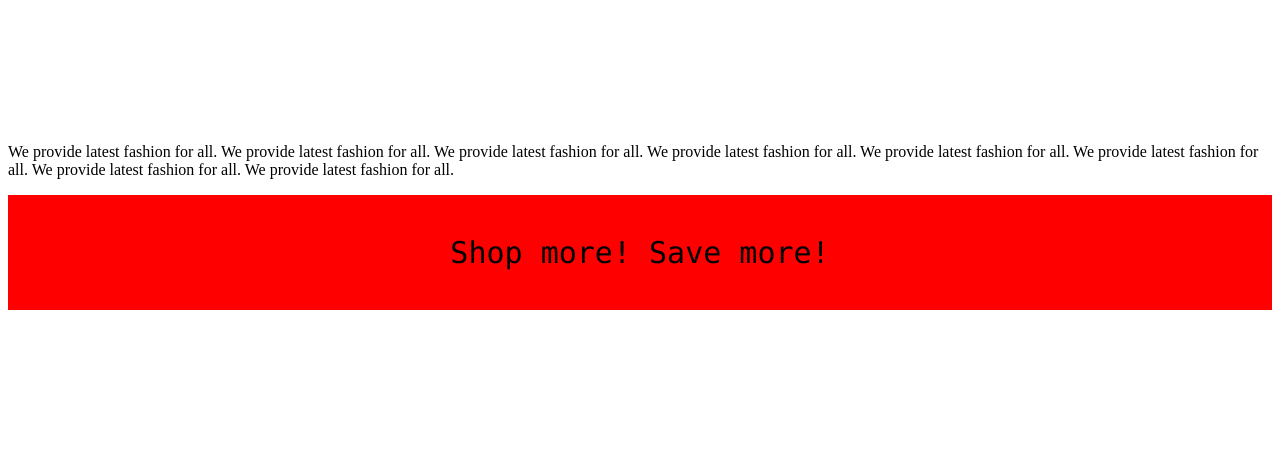
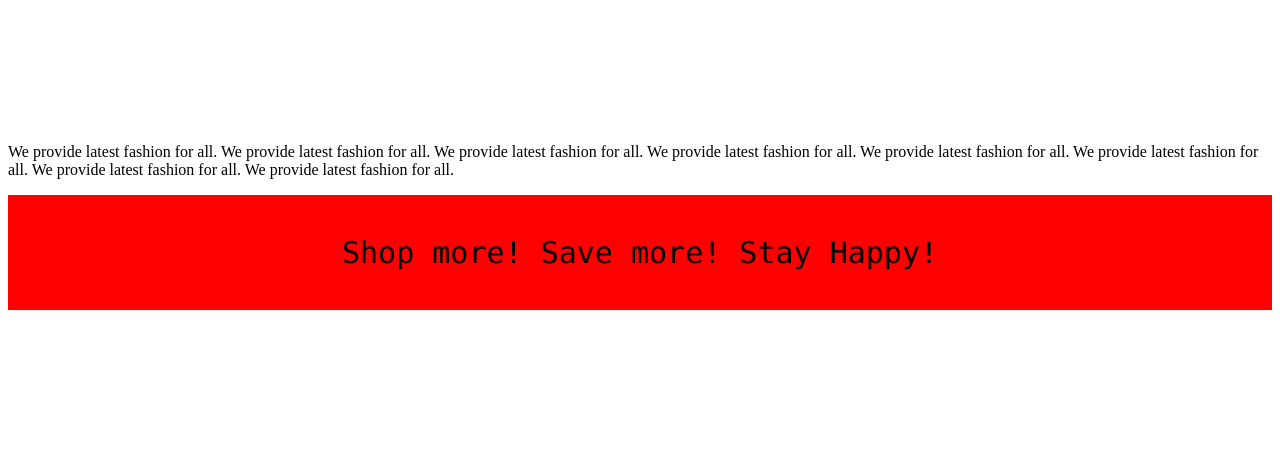
Before and after one commit to Spidyhog/TIS, a PHP site: page / in a window 1280 px wide. Shown: the part 1068-1537 px from the top of the page. Run offline with PHP 8.4, Linux system fonts and the light colour scheme; data that the repository does not hold is empty.

Commit message:
Update index.php

```diff
--- a/index.php
+++ b/index.php
@@ -61,7 +61,7 @@ while($newarr=mysqli_fetch_array($res))
 <section>
 </section>
 <footer class="r">
-<p>Shop more! Save more!</p>
+<p>Shop more! Save more! Stay Happy!</p>
 </footer>
 </body>
 </html>
```
